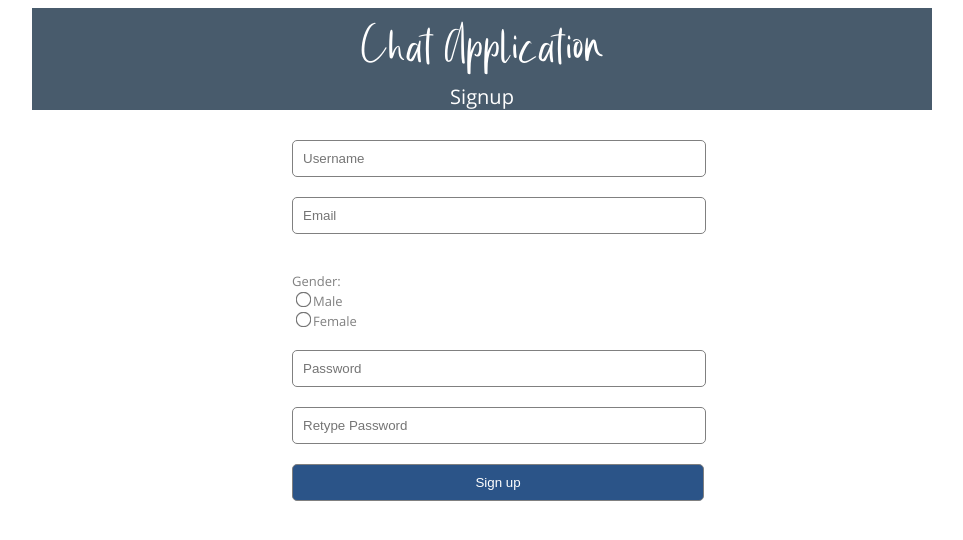
After one commit to PatelJayy/Chat-Application, a PHP site: page /signup.php in a window 1280 px wide. The commit adds this page. Shown: the top 540 px of the page, without its empty margins (158-1121 px from the left). Run offline with PHP 8.4, Linux system fonts and the light colour scheme.

Commit message:
signup is almost ready

```diff
--- /dev/null
+++ b/api.php
@@ -0,0 +1,6 @@
+<?php
+$data=file_get_contents("php://input");
+$data=json_decode($data);
+
+print_r($data);
+?>
--- a/index.html
+++ b/index.php
@@ -112,8 +112,8 @@
           <br>
           <br>
           <div>
-            <label id="label_chat" for="radio_chat">chat <img src="/UI/icons/chat.png" alt=""></label>
-            <label  id="label_contacts" for="radio_contacts">contacts <img src="/UI/icons/contacts.png" alt=""></label>
+            <label id="label_chat" for="radio_chat">chat <img src="UI/icons/chat.png" alt=""></label>
+            <label id="label_contacts" for="radio_contacts">contacts <img src="UI/icons/contacts.png" alt=""></label>
             <label id="label_settings" for="radio_settings">settings <img src="UI/icons/settings.png" alt=""></label>
           </div>
         </div>
--- /dev/null
+++ b/signup.php
@@ -0,0 +1,163 @@
+<!DOCTYPE html>
+<html lang="en">
+  <head>
+    <meta charset="UTF-8" />
+    <meta name="viewport" content="width=device-width, initial-scale=1.0" />
+    <title>Chat Application</title>
+  </head>
+
+  <style>
+    @font-face {
+      font-family: headFont;
+      src: url(UI/fonts/Summer-Vibes-OTF.otf);
+    }
+
+    @font-face {
+      font-family: myFont;
+      src: url(UI/fonts/OpenSans-Regular.ttf);
+    }
+
+    #wrapper {
+      max-width: 900px;
+      min-height: 500px;
+      /* display: flex; */
+      margin: auto;
+      color: grey;
+      font-family: myFont;
+      font-size: 13px;
+    }
+
+    form {
+      margin: auto;
+      padding: 20px;
+      /* background-color: black; */
+      width: 100%;
+      max-width: 400px;
+    }
+
+    input[type="text"],
+    input[type="password"],
+    input[type="button"] {
+      padding: 10px;
+      margin: 10px;
+      width: 98%;
+      border-radius: 5px;
+      border: 1px solid grey;
+    }
+
+    input[type="button"] {
+      width: 103%;
+      cursor: pointer;
+      background-color: #2b5488;
+      color: white;
+    }
+
+    input[type="radio"] {
+      transform: scale(1.2);
+      cursor: pointer;
+    }
+    #header {
+      background-color: #485b6c;
+      font-size: 40px;
+      text-align: center;
+      font-family: headFont;
+      width: 100%;
+      color: white;
+    }
+  </style>
+
+  <body>
+    <div id="wrapper">
+      <div id="header">
+        Chat Application
+        <div style="font-size: 20px; font-family: myFont">Signup</div>
+      </div>
+
+      <form id="myform">
+        <input type="text" name="username" placeholder="Username" /><br />
+        <input type="text" name="email" placeholder="Email" /><br />
+        <div style="padding: 10px">
+          <br />Gender: <br />
+          <input type="radio" value="Male" name="gender" />Male<br />
+          <input type="radio" value="Female" name="gender" />Female<br />
+        </div>
+        <input type="password" name="password" placeholder="Password" /><br />
+        <input
+          type="password"
+          name="password2"
+          placeholder="Retype Password"
+        /><br />
+        <input type="button" value="Sign up" id="signup_button" /><br />
+      </form>
+    </div>
+  </body>
+</html>
+<script>
+
+  function _(element){
+    return document.getElementById(element);
+  }
+
+  var signup_button = _("signup_button");
+  signup_button.addEventListener("click",collect_data);
+
+  function collect_data(){
+    var myform=_("myform");
+    var inputs=myform.getElementsByTagName("INPUT");
+
+    var data = {};
+
+    for(var i=inputs.length-1;i>=0; i--){
+
+      var key=inputs[i].name;
+
+      switch(key){
+        case "username":
+          data.username=inputs[i].value;
+          break;
+
+        case "email":
+          data.email=inputs[i].value;
+          break;
+
+          case "gender":
+          if(inputs[i].checked){
+            data.gender=inputs[i].value;
+          }
+         break;
+
+         case "password":
+          data.password=inputs[i].value;
+          break;
+
+          case "password2":
+          data.password2=inputs[i].value;
+          break;
+    }
+  }
+  send_data(data,"signup");
+  // alert(data.username);
+  // alert(JSON.stringify(data));
+}
+
+function send_data(data,type){
+
+  var xml = new XMLHttpRequest();
+
+  xml.onload = function(){
+    if(xml.readyState==4 || xml.status==200){
+
+      alert(xml.responseText);
+
+    }
+
+  }
+  data.data_type=type;
+  var data_string = JSON.stringify(data);
+
+  xml.open("POST","api.php",true);
+  xml.send(data_string);
+
+
+}
+</script>
```
